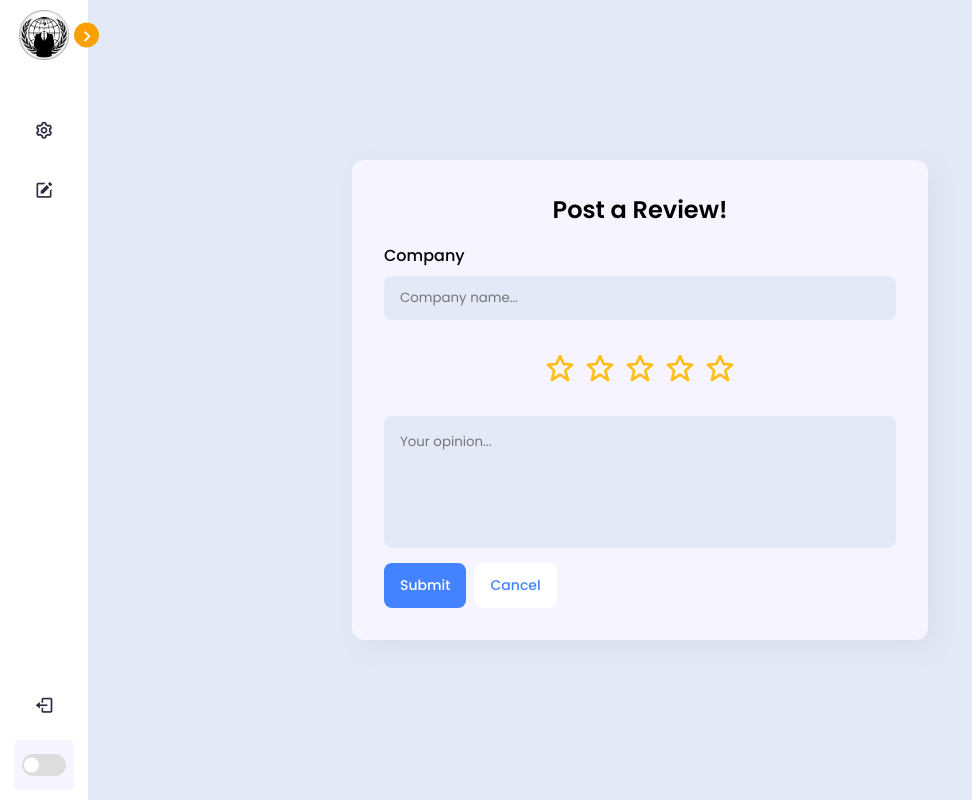
After one commit to aesma008/Student-Internship-Web-Application, a Django app: page /post-a-review/ in a window 1280 px wide. The commit adds this page. Shown: the whole page, without its empty margins (0-972 px from the left). Run offline with Django 5.2, Linux system fonts and the light colour scheme; the visitor is signed in with stand-in values (Sample User, id 1); some libraries are stand-ins or nearby versions.

Commit message:
Made it so that you can post reviews and fixed up other parts of the code.

```diff
--- a/School/settings.py
+++ b/School/settings.py
@@ -80,7 +80,7 @@ AUTHENTICATION_BACKENDS = ['users.backends.EmailBackend']
 DATABASES = {
     'default': {
         'ENGINE': 'django.db.backends.postgresql',
-        'NAME': 'collegehub',
+        'NAME': 'internship',
         'USER': 'user',
         'PASSWORD': '1234',
         'HOST': 'localhost',  # Set to 'localhost' if using locally
@@ -92,7 +92,7 @@ EMAIL_BACKEND = 'django.core.mail.backends.smtp.EmailBackend'
 EMAIL_HOST = 'smtp.gmail.com'
 EMAIL_FROM = 'arvesmailzadeh@gmail.com'
 EMAIL_HOST_USER = 'arvesmailzadeh@gmail.com'
-EMAIL_HOST_PASSWORD = 'alulwcknkjexhxmk'
+EMAIL_HOST_PASSWORD = 'ptrzgtmzlocmssjm'
 EMAIL_PORT = 587
 EMAIL_USE_TLS = True
 
--- a/templates/static/html/base.html
+++ b/templates/static/html/base.html
@@ -19,7 +19,7 @@
                      alt="logo">
             </span>
             <div class="text header-text">
-                <span class="name">CollegeHub</span>
+                <span class="name">Internship App</span>
                 <span class="profession">{{ user.first_name }} {{ user.last_name }}</span>
             </div>
         </div>
@@ -32,6 +32,12 @@
                     <a href="/settings/">
                         <i class='bx bx-cog icon'></i>
                         <span class="text nav-text">Settings</span>
+                    </a>
+                </li>
+                <li class="nav-link">
+                    <a href="/post-a-review/">
+                        <i class='bx bxs-edit icon'></i>
+                        <span class="text nav-text">Post A Review</span>
                     </a>
                 </li>
             </ul>
@@ -63,7 +69,7 @@
 
 
 {% block content %}
-    <!-- Main content goes here -->
+<!-- Main content goes here -->
 {% endblock %}
 
 
--- a/users/models.py
+++ b/users/models.py
@@ -20,3 +20,11 @@ def create_user_profile(sender, instance, created, **kwargs):
 @receiver(post_save, sender=User)
 def save_user_profile(sender, instance, **kwargs):
     instance.profile.save()
+
+
+class Review(models.Model):
+    user = models.ForeignKey(User, on_delete=models.CASCADE)  # The user who posts the review
+    company = models.CharField(max_length=255)  # Company name
+    rating = models.PositiveIntegerField()  # Rating (e.g., 1-5)
+    opinion = models.TextField()  # Opinion text
+    date_posted = models.DateTimeField(auto_now_add=True)  # Timestamp of when the review was posted
--- /dev/null
+++ b/users/static/css/review.css
@@ -0,0 +1,143 @@
+@import url('https://fonts.googleapis.com/css2?family=Poppins:wght@300;400;500;600;700&display=swap');
+
+* {
+	margin: 0;
+	padding: 0;
+	box-sizing: border-box;
+	font-family: 'Poppins', sans-serif;
+}
+
+:root {
+	--yellow: #FFBD13;
+	--blue: #4383FF;
+	--blue-d-1: #3278FF;
+	--light: #F5F5F5;
+	--grey: #AAA;
+	--white: #FFF;
+	--shadow: 8px 8px 30px rgba(0,0,0,.05);
+}
+
+body {
+	background: var(--body-color);
+	display: flex;
+	justify-content: center;
+	align-items: center;
+	min-height: 100vh;
+	padding: 1rem;
+}
+
+
+
+
+
+
+.wrapper {
+	background: var(--primary-color-light);
+	padding: 2rem;
+	max-width: 576px;
+	width: 100%;
+	border-radius: .75rem;
+	box-shadow: var(--shadow);
+	text-align: center;
+}
+.wrapper h3 {
+	font-size: 1.5rem;
+	font-weight: 600;
+	margin-bottom: 1rem;
+}
+.rating {
+	display: flex;
+	justify-content: center;
+	align-items: center;
+	grid-gap: .5rem;
+	font-size: 2rem;
+	color: var(--yellow);
+	margin-bottom: 2rem;
+}
+.rating .star {
+	cursor: pointer;
+}
+.rating .star.active {
+	opacity: 0;
+	animation: animate .5s calc(var(--i) * .1s) ease-in-out forwards;
+}
+
+@keyframes animate {
+	0% {
+		opacity: 0;
+		transform: scale(1);
+	}
+	50% {
+		opacity: 1;
+		transform: scale(1.2);
+	}
+	100% {
+		opacity: 1;
+		transform: scale(1);
+	}
+}
+
+
+.rating .star:hover {
+	transform: scale(1.1);
+}
+textarea {
+	width: 100%;
+	background: var(--body-color);
+	padding: 1rem;
+	border-radius: .5rem;
+	border: none;
+	outline: none;
+	resize: none;
+	margin-bottom: .5rem;
+	color: var(--text-color);
+}
+.btn-group {
+	display: flex;
+	grid-gap: .5rem;
+	align-items: center;
+}
+.btn-group .btn {
+	padding: .75rem 1rem;
+	border-radius: .5rem;
+	border: none;
+	outline: none;
+	cursor: pointer;
+	font-size: .875rem;
+	font-weight: 500;
+}
+.btn-group .btn.submit {
+	background: var(--blue);
+	color: var(--white);
+}
+.btn-group .btn.submit:hover {
+	background: var(--blue-d-1);
+}
+.btn-group .btn.cancel {
+	background: var(--white);
+	color: var(--blue);
+}
+.btn-group .btn.cancel:hover {
+	background: var(--light);
+}
+.company-section {
+    text-align: left;
+    margin-bottom: 1rem;
+}
+
+.company-section label {
+    display: block;
+    font-weight: 500;
+    margin-bottom: .5rem;
+}
+
+.company-section input[type="text"] {
+    width: 100%;
+    background: var(--body-color);
+    padding: .75rem 1rem;
+    border-radius: .5rem;
+    border: none;
+    outline: none;
+    margin-bottom: 1rem;
+    color: var(--text-color);
+}
--- /dev/null
+++ b/users/static/js/review-star.js
@@ -0,0 +1,18 @@
+const allStar = document.querySelectorAll('.rating .star');
+const ratingValue = document.querySelector('.rating input[name="rating"]'); // Ensuring the correct input is targeted
+
+allStar.forEach((item, idx) => {
+    item.addEventListener('click', function () {
+        ratingValue.value = idx + 1; // Set rating value to the hidden input field
+
+        allStar.forEach((star, starIdx) => {
+            if (starIdx <= idx) {
+                star.classList.replace('bx-star', 'bxs-star'); // Change to filled star
+                star.classList.add('active');
+            } else {
+                star.classList.replace('bxs-star', 'bx-star'); // Change to empty star
+                star.classList.remove('active');
+            }
+        });
+    });
+});
--- /dev/null
+++ b/users/templates/collegehub/post_a_review.html
@@ -0,0 +1,37 @@
+{% extends 'static/html/base.html' %}
+{% load static %}
+{% block title %}Post a Review{% endblock %}
+{% block extra_head %}
+<link rel="stylesheet" href="{% static 'css/review.css' %}">
+<link href='https://unpkg.com/boxicons@2.1.1/css/boxicons.min.css' rel='stylesheet'>
+{% endblock %}
+{% block content %}
+{% include "static/html/toast.html" %}
+<div class="wrapper">
+    <h3>Post a Review!</h3>
+    <form method="POST" action="#">
+        {% csrf_token %}
+        <div class="company-section">
+            <label for="company">Company</label>
+            <input type="text" name="company" id="company" placeholder="Company name...">
+        </div>
+        <div class="rating">
+            <input type="number" name="rating" hidden>
+            <i class='bx bx-star star' style="--i: 0;"></i>
+            <i class='bx bx-star star' style="--i: 1;"></i>
+            <i class='bx bx-star star' style="--i: 2;"></i>
+            <i class='bx bx-star star' style="--i: 3;"></i>
+            <i class='bx bx-star star' style="--i: 4;"></i>
+        </div>
+        <textarea name="opinion" cols="30" rows="5" placeholder="Your opinion..."></textarea>
+        <div class="btn-group">
+            <button type="submit" class="btn submit">Submit</button>
+            <button type="button" class="btn cancel">Cancel</button>
+        </div>
+    </form>
+</div>
+{% endblock %}
+
+{% block extra_scripts %}
+<script type="text/javascript" src="{% static 'js/review-star.js' %}" defer></script>
+{% endblock %}
--- a/users/urls.py
+++ b/users/urls.py
@@ -1,7 +1,8 @@
 from django.conf import settings
 from django.conf.urls.static import static
 
-from .views import register, login_view, home_view, activate, logout_view, settings_view, password_reset_view
+from .views import register, login_view, home_view, activate, logout_view, settings_view, password_reset_view, \
+    post_a_review
 from django.urls import path
 
 urlpatterns = [
@@ -11,5 +12,6 @@ urlpatterns = [
                   path('activate/<uidb64>/<token>/', activate, name='activate'),
                   path('logout/', logout_view, name='logout'),
                   path('settings/', settings_view, name='settings'),
+                  path('post-a-review/', post_a_review, name='post-a-review'),
                   path('password_reset/', password_reset_view, name='password_reset')
               ] + static(settings.MEDIA_URL, document_root=settings.MEDIA_ROOT)
--- a/users/views.py
+++ b/users/views.py
@@ -18,7 +18,7 @@ from django.utils.safestring import mark_safe
 
 from .decorators import clear_messages, anonymous_required
 from .forms import RegisterForm
-from .models import Profile
+from .models import Profile, Review
 from .tokens import account_activation_token
 
 
@@ -185,3 +185,33 @@ def password_reset_view(request):
             messages.error(request, "Please fill out both fields.")
 
     return render(request, 'collegehub/password_reset.html')
+
+
+@clear_messages
+@login_required(login_url="/login/")
+def post_a_review(request):
+    if request.method == 'POST':
+        company = request.POST.get('company')
+        rating = request.POST.get('rating')
+        opinion = request.POST.get('opinion')
+
+        if company and rating and opinion:
+            try:
+                rating = int(rating)
+                if 1 <= rating <= 5:  # Validate rating within a range (e.g., 1-5 stars)
+                    review = Review.objects.create(
+                        user=request.user,
+                        company=company,
+                        rating=rating,
+                        opinion=opinion,
+                    )
+                    messages.success(request, 'Your review has been posted successfully!')
+                    return redirect('post-a-review')  # Redirect to a relevant page
+                else:
+                    messages.error(request, 'Please provide a rating between 1 and 5.')
+            except ValueError:
+                messages.error(request, 'Invalid rating value. Please enter a number between 1 and 5.')
+        else:
+            messages.error(request, 'All fields are required.')
+
+    return render(request, 'collegehub/post_a_review.html')
```
Also changed, not shown: users/migrations/0006_alter_profile_profile_picture.py (added), users/migrations/0007_review.py (added).
